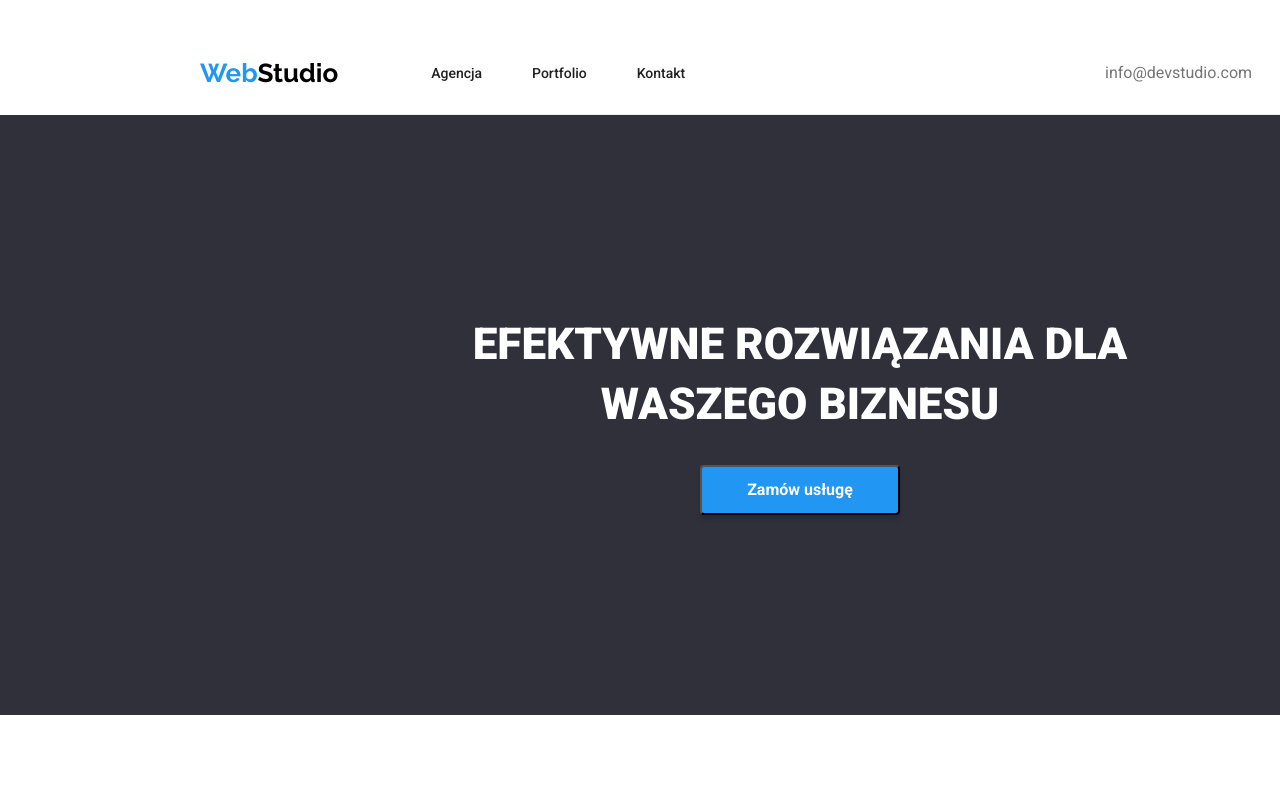
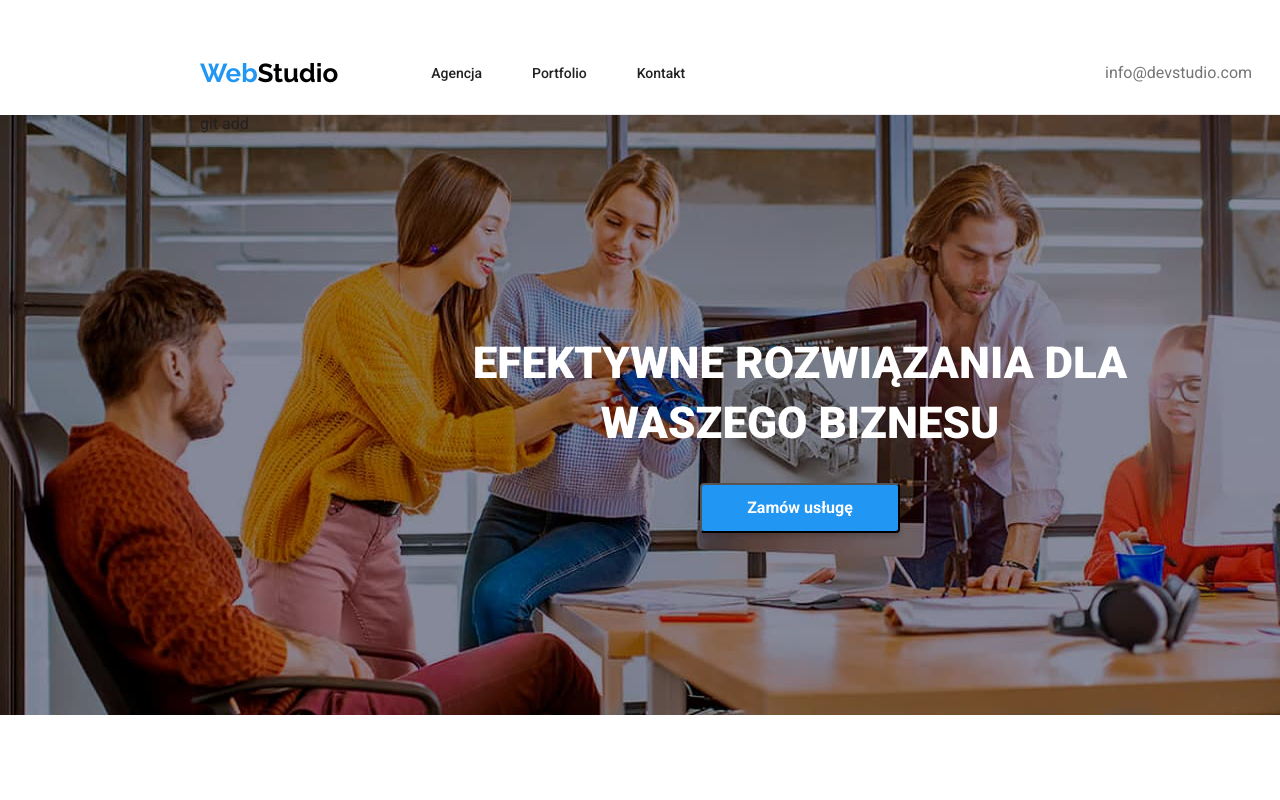
Before and after one commit to DekamaxX/goit-markup-hw-04, a plain HTML site: page index.html in a window 1280 px wide. Shown: the top 800 px of the page. Drawn offline with nearby package versions, Linux system fonts and the light colour scheme.

Commit message:
second tuesday commit

```diff
--- a/css/styles.css
+++ b/css/styles.css
@@ -78,6 +78,7 @@ a.contact-links:active {
   width: 1600px;
   height: 600px;
   background-color: #2f303a;
+  background-image: url(../images/background.jpg);
 }
 
 .introduction-main {
--- a/index.html
+++ b/index.html
@@ -61,6 +61,7 @@
     <main>
       <section class="main-box">
         <div class="container">
+          git add
           <div class="theme-website">
             <h1>EFEKTYWNE ROZWIĄZANIA DLA WASZEGO BIZNESU</h1>
           </div>
```
Also changed, not shown: images/background.jpg (added).
